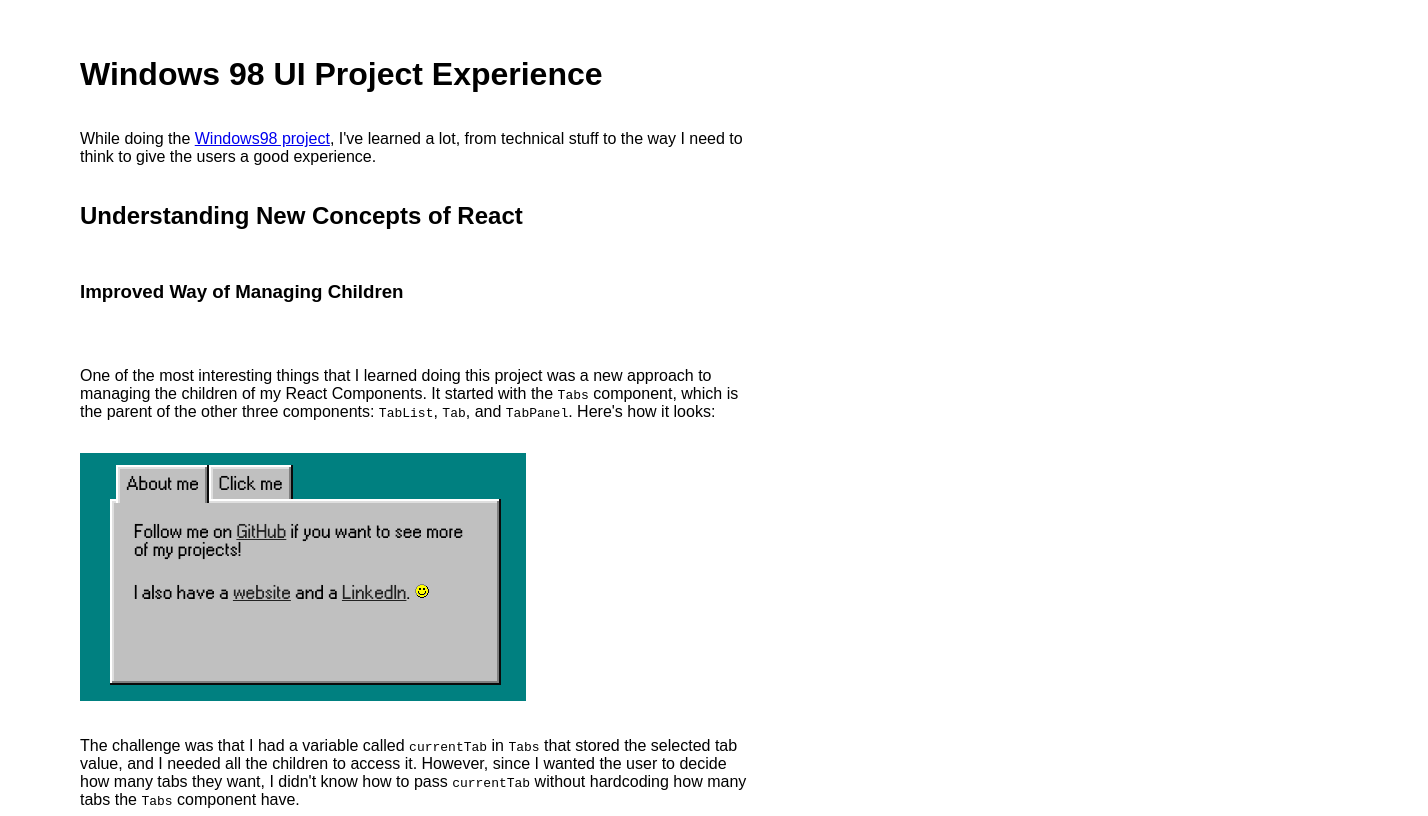
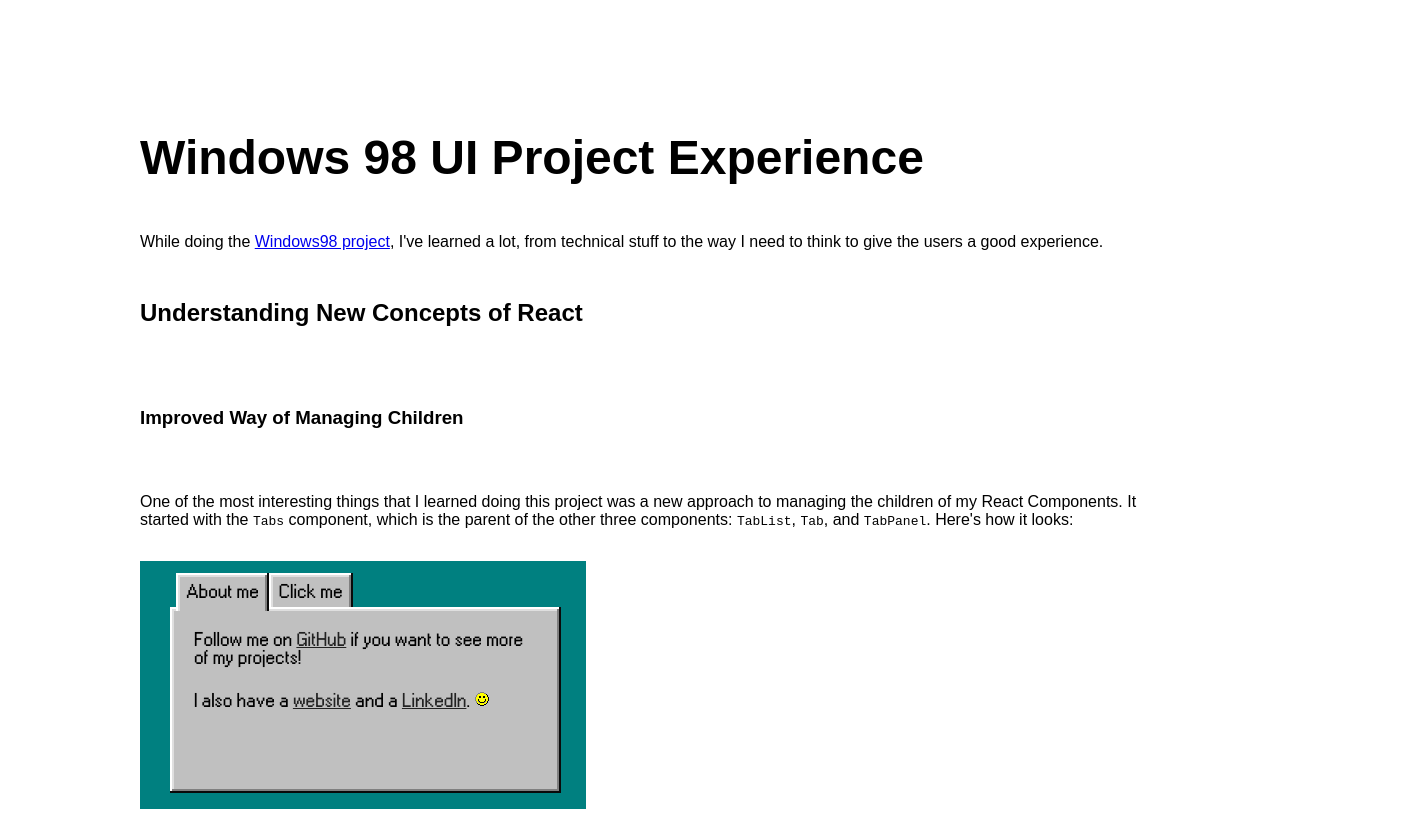
Before and after one commit to veronicadip/veronicadip.github.io, an Eleventy site: page blog/1.md in a window 1280 px wide. Shown: the top 816 px of the page, 1428 px wide, since content can reach past the window. Built offline with nearby package versions, Linux system fonts and the light colour scheme; Eleventy itself is replaced by a stand-in of ours; files that its build step writes are made by us from their sources.

Commit message:
fix - upgrading styles

```diff
--- a/_includes/base.njk
+++ b/_includes/base.njk
@@ -13,7 +13,8 @@
         margin: 1rem 5rem;
       }
       .container {
-        max-width: 60%;
+        max-width: 1000px;
+        margin: 50px auto;
         display: flex;
         flex-direction: column;
       }
@@ -23,13 +24,17 @@
         margin-top: 30px;
       }
       h1 {
-        margin-top: 40px;
+        margin-top: 5rem;
+        font-size: 3rem
       }
       h2 {
-        margin-bottom: 2rem;
+        margin: 2rem 0;
       }
       h3 {
-        margin-bottom: 3rem;
+        margin: 3rem 0;
+      }
+      img {
+        max-width: 600px
       }
       .presentation {
         padding: 0 40px 10px 40px;
```
